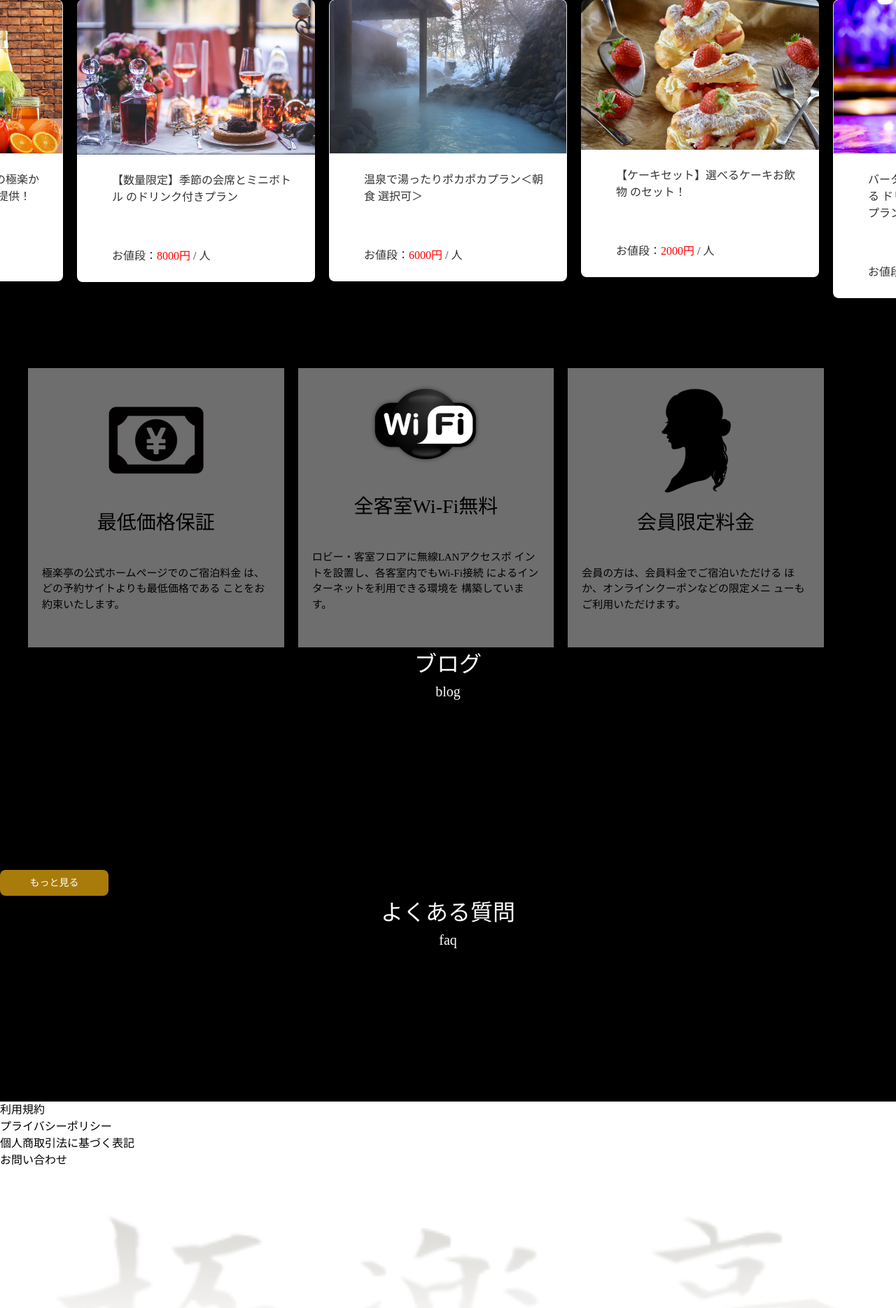
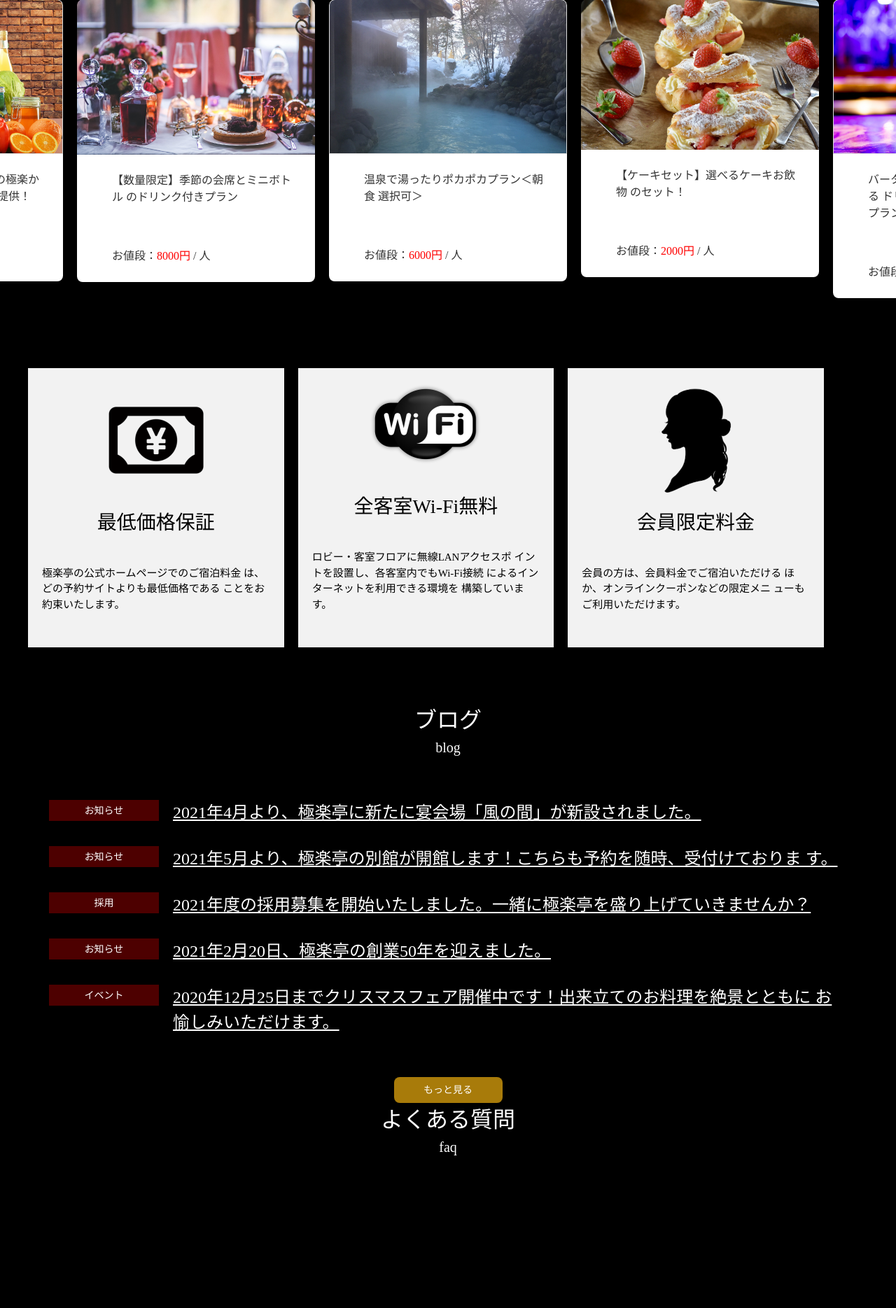
Before and after one commit to kyohhh/jQuery_practice, a PHP site: page / in a window 1280 px wide. Shown: the part 2513-4382 px from the top of the page at 70% size. Run offline with PHP 8.4, Linux system fonts and the light colour scheme.

Commit message:
SCSS_main_ブログ

```diff
--- a/css/style.css
+++ b/css/style.css
@@ -258,7 +258,7 @@ img {
   -webkit-box-direction: reverse;
       -ms-flex-flow: column-reverse;
           flex-flow: column-reverse;
-  background-color: #6E6E6E;
+  background-color: #F2F2F2;
   width: 30.46875%;
 }
 
@@ -282,4 +282,66 @@ img {
   margin-left: auto;
   margin-right: auto;
 }
+
+.blog {
+  padding-top: 80px;
+}
+
+.blog .blog-cont {
+  margin-right: 70px;
+  margin-left: 70px;
+}
+
+.blog .blog-list {
+  padding-top: 60px;
+}
+
+.blog .blog-list .row {
+  display: -webkit-box;
+  display: -ms-flexbox;
+  display: flex;
+}
+
+.blog .blog-list .row + .row {
+  margin-top: 30px;
+}
+
+.blog .blog-list dt {
+  color: #fff;
+  font-size: 14px;
+  background-color: #4D0000;
+  width: 157px;
+  height: 30px;
+  display: -webkit-box;
+  display: -ms-flexbox;
+  display: flex;
+  -webkit-box-align: center;
+      -ms-flex-align: center;
+          align-items: center;
+  -webkit-box-pack: center;
+      -ms-flex-pack: center;
+          justify-content: center;
+  margin-right: 20px;
+}
+
+.blog .blog-list dd {
+  -webkit-box-flex: 1;
+      -ms-flex: 1;
+          flex: 1;
+}
+
+.blog .blog-list dd > a {
+  color: #fff;
+  font-size: 24px;
+  text-decoration: underline;
+}
+
+.blog .blog-link {
+  padding-top: 60px;
+}
+
+.blog .blog-link a {
+  margin-right: auto;
+  margin-left: auto;
+}
 /*# sourceMappingURL=style.css.map */
--- /dev/null
+++ b/scss/object/_blog.scss
@@ -0,0 +1,43 @@
+.blog{
+  padding-top: 80px;
+  .blog-cont{
+    margin-right: 70px;
+    margin-left: 70px;
+  }
+  .blog-list{
+    padding-top: 60px;
+    .row{
+      display: flex;
+      + .row{
+        margin-top: 30px;
+      }
+    }
+    dt{
+      color: cl(white);
+      font-size: 14px;
+      background-color: cl(primary);
+      width: 157px;
+      height: 30px;
+      // 文字の中央寄せ
+      display: flex;
+      align-items: center;
+      justify-content: center;
+      margin-right: 20px;
+    }
+    dd{
+      flex: 1;//大きさを指定してレスポンシブ対応
+      >a{//aタグ全体にはgeneral.scssで設定した#blackが生きているため
+        color: cl(white);
+        font-size: 24px;
+        text-decoration: underline;
+      }
+    }
+  }
+  .blog-link{
+    padding-top: 60px;
+    a{
+      margin-right: auto;
+      margin-left: auto;
+    }
+  }
+}
--- a/scss/object/_plan.scss
+++ b/scss/object/_plan.scss
@@ -47,7 +47,7 @@
       .service-item{
         display: flex;
         flex-flow: column-reverse;
-        background-color: cl(grey);
+        background-color: cl(lightgrey);
         width: percentage(390 / 1280);
         + .service-item{
           margin-left: 20px;
--- a/scss/style.scss
+++ b/scss/style.scss
@@ -5,3 +5,4 @@
 @import "object/top";
 @import "object/features";
 @import "object/plan";
+@import "object/blog";
```
Also changed, not shown: 1 other file.
